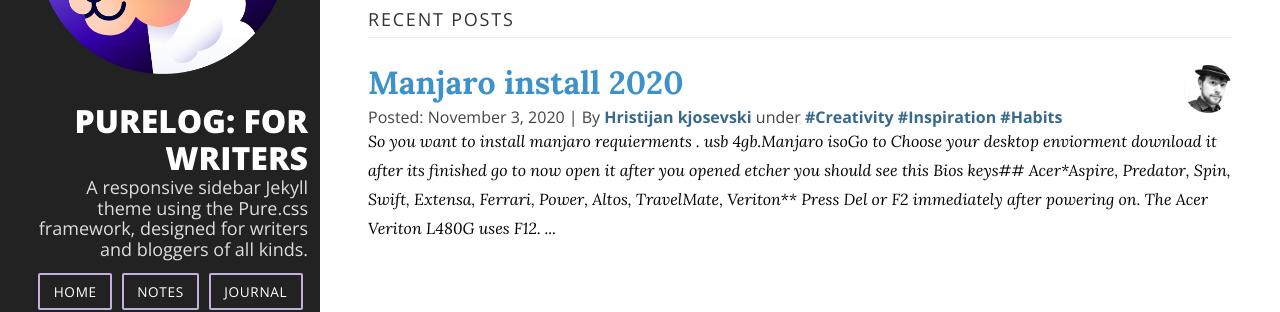
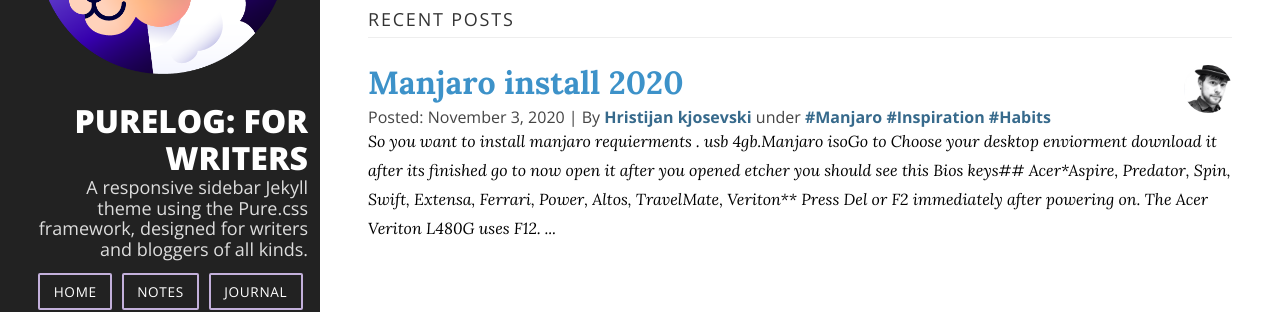
Before and after one commit to stackbit-projects/incredible-turmeric-55ed6, a Jekyll site: the page built from index.html, in a window 1280 px wide and 900 px high. Shown: the part 202-514 px from the top of the window. Built offline with Jekyll 4.4.1, drawn with Linux system fonts in a browser that asks for light colours; nearby versions of some CDN libraries; the list of posts is cut into pages by our own code.

Commit message:
2020-11-03-a-comprehensive-guide-to-self-learning.md: updated tags

```diff
--- a/_posts/example_posts/2020-11-03-a-comprehensive-guide-to-self-learning.md
+++ b/_posts/example_posts/2020-11-03-a-comprehensive-guide-to-self-learning.md
@@ -5,7 +5,7 @@ avatar: assets/img/common/reid-avatar.png
 categories:
   - How-To
 tags:
-  - Creativity
+  - Manjaro
   - Inspiration
   - Habits
 content-type: arcticle
```
